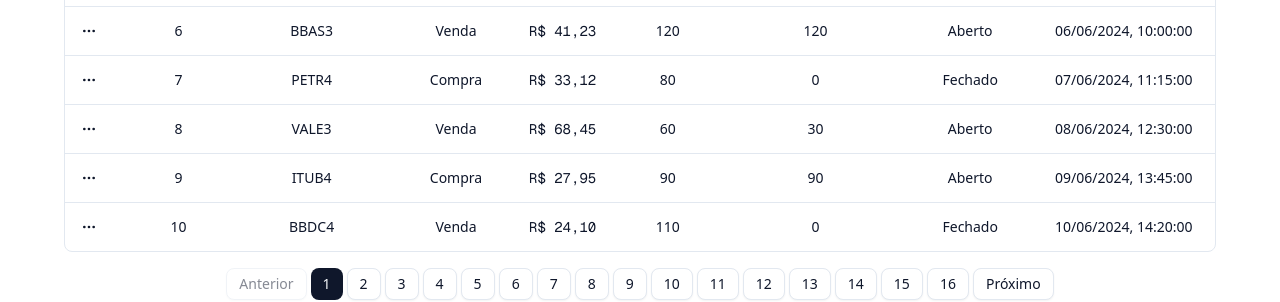
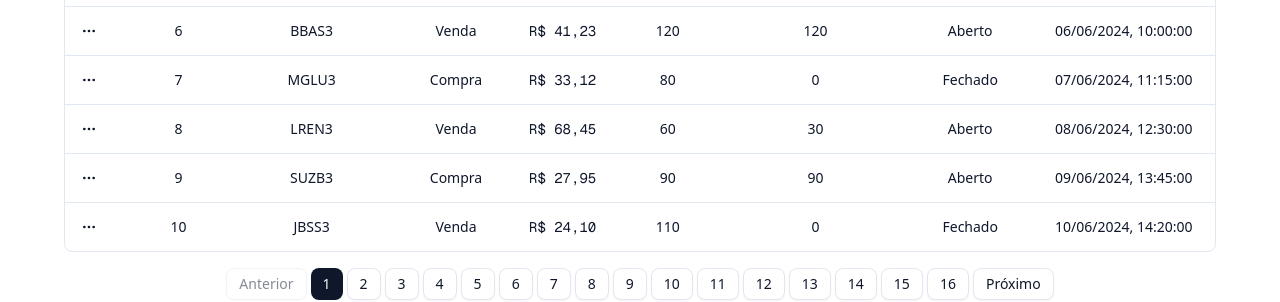
Before and after one commit to nortonx/order-manager, a Next.js app: page /orders in a window 1280 px wide. Shown: the part 424-726 px from the top of the page. Built offline with nearby package versions, Linux system fonts and the light colour scheme.

Commit message:
add-sorting-option: fixed data file and data-table component.

```diff
--- a/src/app/data/data.json
+++ b/src/app/data/data.json
@@ -61,7 +61,7 @@
   },
   {
     "id": "7",
-    "symbol": "PETR4",
+    "symbol": "MGLU3",
     "type": "BUY",
     "price": 33.12,
     "quantity": 80,
@@ -71,7 +71,7 @@
   },
   {
     "id": "8",
-    "symbol": "VALE3",
+    "symbol": "LREN3",
     "type": "SELL",
     "price": 68.45,
     "quantity": 60,
@@ -81,7 +81,7 @@
   },
   {
     "id": "9",
-    "symbol": "ITUB4",
+    "symbol": "SUZB3",
     "type": "BUY",
     "price": 27.95,
     "quantity": 90,
@@ -91,7 +91,7 @@
   },
   {
     "id": "10",
-    "symbol": "BBDC4",
+    "symbol": "JBSS3",
     "type": "SELL",
     "price": 24.10,
     "quantity": 110,
@@ -101,7 +101,7 @@
   },
   {
     "id": "11",
-    "symbol": "ABEV3",
+    "symbol": "B3SA3",
     "type": "BUY",
     "price": 16.05,
     "quantity": 200,
@@ -111,7 +111,7 @@
   },
   {
     "id": "12",
-    "symbol": "BBAS3",
+    "symbol": "GGBR4",
     "type": "SELL",
     "price": 42.00,
     "quantity": 100,
@@ -121,7 +121,7 @@
   },
   {
     "id": "13",
-    "symbol": "PETR4",
+    "symbol": "WEGE3",
     "type": "BUY",
     "price": 32.80,
     "quantity": 150,
@@ -131,7 +131,7 @@
   },
   {
     "id": "14",
-    "symbol": "VALE3",
+    "symbol": "ITSA4",
     "type": "SELL",
     "price": 69.10,
     "quantity": 70,
@@ -141,7 +141,7 @@
   },
   {
     "id": "15",
-    "symbol": "ITUB4",
+    "symbol": "RENT3",
     "type": "BUY",
     "price": 28.50,
     "quantity": 130,
@@ -151,7 +151,7 @@
   },
   {
     "id": "16",
-    "symbol": "BBDC4",
+    "symbol": "AZUL4",
     "type": "SELL",
     "price": 23.90,
     "quantity": 140,
@@ -161,7 +161,7 @@
   },
   {
     "id": "17",
-    "symbol": "ABEV3",
+    "symbol": "UGPA3",
     "type": "BUY",
     "price": 15.90,
     "quantity": 250,
@@ -171,7 +171,7 @@
   },
   {
     "id": "18",
-    "symbol": "BBAS3",
+    "symbol": "VIVT3",
     "type": "SELL",
     "price": 41.75,
     "quantity": 130,
@@ -181,7 +181,7 @@
   },
   {
     "id": "19",
-    "symbol": "PETR4",
+    "symbol": "RADL3",
     "type": "BUY",
     "price": 33.50,
     "quantity": 120,
@@ -191,7 +191,7 @@
   },
   {
     "id": "20",
-    "symbol": "VALE3",
+    "symbol": "EQTL3",
     "type": "SELL",
     "price": 67.95,
     "quantity": 80,
@@ -201,7 +201,7 @@
   },
   {
     "id": "21",
-    "symbol": "ITUB4",
+    "symbol": "PRIO3",
     "type": "BUY",
     "price": 28.20,
     "quantity": 110,
@@ -211,7 +211,7 @@
   },
   {
     "id": "22",
-    "symbol": "BBDC4",
+    "symbol": "VBBR3",
     "type": "SELL",
     "price": 24.30,
     "quantity": 160,
@@ -221,7 +221,7 @@
   },
   {
     "id": "23",
-    "symbol": "ABEV3",
+    "symbol": "HAPV3",
     "type": "BUY",
     "price": 16.20,
     "quantity": 220,
@@ -231,7 +231,7 @@
   },
   {
     "id": "24",
-    "symbol": "BBAS3",
+    "symbol": "RAIL3",
     "type": "SELL",
     "price": 42.10,
     "quantity": 140,
@@ -241,7 +241,7 @@
   },
   {
     "id": "25",
-    "symbol": "PETR4",
+    "symbol": "SBSP3",
     "type": "BUY",
     "price": 32.95,
     "quantity": 100,
@@ -251,7 +251,7 @@
   },
   {
     "id": "26",
-    "symbol": "VALE3",
+    "symbol": "CSNA3",
     "type": "SELL",
     "price": 68.20,
     "quantity": 90,
@@ -261,7 +261,7 @@
   },
   {
     "id": "27",
-    "symbol": "ITUB4",
+    "symbol": "CMIG4",
     "type": "BUY",
     "price": 28.35,
     "quantity": 140,
@@ -271,7 +271,7 @@
   },
   {
     "id": "28",
-    "symbol": "BBDC4",
+    "symbol": "ELET3",
     "type": "SELL",
     "price": 23.80,
     "quantity": 120,
@@ -281,7 +281,7 @@
   },
   {
     "id": "29",
-    "symbol": "ABEV3",
+    "symbol": "EMBR3",
     "type": "BUY",
     "price": 15.85,
     "quantity": 210,
@@ -291,7 +291,7 @@
   },
   {
     "id": "30",
-    "symbol": "BBAS3",
+    "symbol": "COGN3",
     "type": "SELL",
     "price": 41.90,
     "quantity": 110,
@@ -301,7 +301,7 @@
   },
   {
     "id": "31",
-    "symbol": "PETR4",
+    "symbol": "NTCO3",
     "type": "BUY",
     "price": 33.30,
     "quantity": 130,
@@ -311,7 +311,7 @@
   },
   {
     "id": "32",
-    "symbol": "VALE3",
+    "symbol": "TIMS3",
     "type": "SELL",
     "price": 67.60,
     "quantity": 100,
@@ -321,7 +321,7 @@
   },
   {
     "id": "33",
-    "symbol": "ITUB4",
+    "symbol": "KLBN11",
     "type": "BUY",
     "price": 28.60,
     "quantity": 120,
@@ -331,7 +331,7 @@
   },
   {
     "id": "34",
-    "symbol": "BBDC4",
+    "symbol": "CYRE3",
     "type": "SELL",
     "price": 24.00,
     "quantity": 150,
@@ -341,7 +341,7 @@
   },
   {
     "id": "35",
-    "symbol": "ABEV3",
+    "symbol": "BRFS3",
     "type": "BUY",
     "price": 16.10,
     "quantity": 230,
@@ -351,7 +351,7 @@
   },
   {
     "id": "36",
-    "symbol": "BBAS3",
+    "symbol": "CSAN3",
     "type": "SELL",
     "price": 42.30,
     "quantity": 120,
@@ -361,7 +361,7 @@
   },
   {
     "id": "37",
-    "symbol": "PETR4",
+    "symbol": "CPLE6",
     "type": "BUY",
     "price": 33.00,
     "quantity": 140,
@@ -371,7 +371,7 @@
   },
   {
     "id": "38",
-    "symbol": "VALE3",
+    "symbol": "ASAI3",
     "type": "SELL",
     "price": 68.00,
     "quantity": 110,
@@ -381,7 +381,7 @@
   },
   {
     "id": "39",
-    "symbol": "ITUB4",
+    "symbol": "BBSE3",
     "type": "BUY",
     "price": 28.40,
     "quantity": 100,
@@ -391,7 +391,7 @@
   },
   {
     "id": "40",
-    "symbol": "BBDC4",
+    "symbol": "MRVE3",
     "type": "SELL",
     "price": 23.70,
     "quantity": 130,
@@ -401,7 +401,7 @@
   },
   {
     "id": "41",
-    "symbol": "ABEV3",
+    "symbol": "PCAR3",
     "type": "BUY",
     "price": 15.95,
     "quantity": 240,
@@ -411,7 +411,7 @@
   },
   {
     "id": "42",
-    "symbol": "BBAS3",
+    "symbol": "SANB11",
     "type": "SELL",
     "price": 41.80,
     "quantity": 130,
@@ -421,7 +421,7 @@
   },
   {
     "id": "43",
-    "symbol": "PETR4",
+    "symbol": "TOTS3",
     "type": "BUY",
     "price": 33.20,
     "quantity": 150,
@@ -431,7 +431,7 @@
   },
   {
     "id": "44",
-    "symbol": "VALE3",
+    "symbol": "RDOR3",
     "type": "SELL",
     "price": 67.70,
     "quantity": 120,
@@ -441,7 +441,7 @@
   },
   {
     "id": "45",
-    "symbol": "ITUB4",
+    "symbol": "GOAU4",
     "type": "BUY",
     "price": 28.70,
     "quantity": 110,
@@ -451,7 +451,7 @@
   },
   {
     "id": "46",
-    "symbol": "BBDC4",
+    "symbol": "CVCB3",
     "type": "SELL",
     "price": 24.20,
     "quantity": 140,
@@ -461,7 +461,7 @@
   },
   {
     "id": "47",
-    "symbol": "ABEV3",
+    "symbol": "YDUQ3",
     "type": "BUY",
     "price": 16.25,
     "quantity": 250,
@@ -471,7 +471,7 @@
   },
   {
     "id": "48",
-    "symbol": "BBAS3",
+    "symbol": "MULT3",
     "type": "SELL",
     "price": 42.20,
     "quantity": 140,
@@ -481,7 +481,7 @@
   },
   {
     "id": "49",
-    "symbol": "PETR4",
+    "symbol": "USIM5",
     "type": "BUY",
     "price": 32.85,
     "quantity": 120,
@@ -491,7 +491,7 @@
   },
   {
     "id": "50",
-    "symbol": "VALE3",
+    "symbol": "BRKM5",
     "type": "SELL",
     "price": 68.30,
     "quantity": 130,
@@ -501,7 +501,7 @@
   },
   {
     "id": "51",
-    "symbol": "ITUB4",
+    "symbol": "ENEV3",
     "type": "BUY",
     "price": 28.55,
     "quantity": 120,
@@ -511,7 +511,7 @@
   },
   {
     "id": "52",
-    "symbol": "BBDC4",
+    "symbol": "CRFB3",
     "type": "SELL",
     "price": 23.95,
     "quantity": 150,
@@ -521,7 +521,7 @@
   },
   {
     "id": "53",
-    "symbol": "ABEV3",
+    "symbol": "CCRO3",
     "type": "BUY",
     "price": 16.00,
     "quantity": 260,
@@ -531,7 +531,7 @@
   },
   {
     "id": "54",
-    "symbol": "BBAS3",
+    "symbol": "FLRY3",
     "type": "SELL",
     "price": 41.95,
     "quantity": 150,
@@ -541,7 +541,7 @@
   },
   {
     "id": "55",
-    "symbol": "PETR4",
+    "symbol": "HYPE3",
     "type": "BUY",
     "price": 33.40,
     "quantity": 130,
@@ -551,7 +551,7 @@
   },
   {
     "id": "56",
-    "symbol": "VALE3",
+    "symbol": "MRFG3",
     "type": "SELL",
     "price": 67.80,
     "quantity": 140,
@@ -561,7 +561,7 @@
   },
   {
     "id": "57",
-    "symbol": "ITUB4",
+    "symbol": "TAEE11",
     "type": "BUY",
     "price": 28.80,
     "quantity": 130,
@@ -571,7 +571,7 @@
   },
   {
     "id": "58",
-    "symbol": "BBDC4",
+    "symbol": "ALPA4",
     "type": "SELL",
     "price": 24.10,
     "quantity": 160,
@@ -581,7 +581,7 @@
   },
   {
     "id": "59",
-    "symbol": "ABEV3",
+    "symbol": "CPFE3",
     "type": "BUY",
     "price": 16.15,
     "quantity": 270,
@@ -591,7 +591,7 @@
   },
   {
     "id": "60",
-    "symbol": "BBAS3",
+    "symbol": "ECOR3",
     "type": "SELL",
     "price": 42.10,
     "quantity": 160,
@@ -601,7 +601,7 @@
   },
   {
     "id": "61",
-    "symbol": "PETR4",
+    "symbol": "PETZ3",
     "type": "BUY",
     "price": 33.10,
     "quantity": 140,
@@ -611,7 +611,7 @@
   },
   {
     "id": "62",
-    "symbol": "VALE3",
+    "symbol": "LWSA3",
     "type": "SELL",
     "price": 68.10,
     "quantity": 150,
@@ -621,7 +621,7 @@
   },
   {
     "id": "63",
-    "symbol": "ITUB4",
+    "symbol": "QUAL3",
     "type": "BUY",
     "price": 28.65,
     "quantity": 140,
@@ -631,7 +631,7 @@
   },
   {
     "id": "64",
-    "symbol": "BBDC4",
+    "symbol": "IRBR3",
     "type": "SELL",
     "price": 23.85,
     "quantity": 170,
@@ -641,7 +641,7 @@
   },
   {
     "id": "65",
-    "symbol": "ABEV3",
+    "symbol": "SLCE3",
     "type": "BUY",
     "price": 15.80,
     "quantity": 280,
@@ -651,7 +651,7 @@
   },
   {
     "id": "66",
-    "symbol": "BBAS3",
+    "symbol": "BEEF3",
     "type": "SELL",
     "price": 41.70,
     "quantity": 170,
@@ -661,7 +661,7 @@
   },
   {
     "id": "67",
-    "symbol": "PETR4",
+    "symbol": "DXCO3",
     "type": "BUY",
     "price": 33.25,
     "quantity": 150,
@@ -671,7 +671,7 @@
   },
   {
     "id": "68",
-    "symbol": "VALE3",
+    "symbol": "SOMA3",
     "type": "SELL",
     "price": 67.90,
     "quantity": 160,
@@ -681,7 +681,7 @@
   },
   {
     "id": "69",
-    "symbol": "ITUB4",
+    "symbol": "ARZZ3",
     "type": "BUY",
     "price": 28.90,
     "quantity": 150,
@@ -691,7 +691,7 @@
   },
   {
     "id": "70",
-    "symbol": "BBDC4",
+    "symbol": "ANIM3",
     "type": "SELL",
     "price": 24.00,
     "quantity": 180,
@@ -701,7 +701,7 @@
   },
   {
     "id": "71",
-    "symbol": "ABEV3",
+    "symbol": "SMFT3",
     "type": "BUY",
     "price": 16.05,
     "quantity": 290,
@@ -711,7 +711,7 @@
   },
   {
     "id": "72",
-    "symbol": "BBAS3",
+    "symbol": "BPAC11",
     "type": "SELL",
     "price": 42.00,
     "quantity": 180,
@@ -721,7 +721,7 @@
   },
   {
     "id": "73",
-    "symbol": "PETR4",
+    "symbol": "EZTC3",
     "type": "BUY",
     "price": 32.90,
     "quantity": 160,
@@ -731,7 +731,7 @@
   },
   {
     "id": "74",
-    "symbol": "VALE3",
+    "symbol": "MOVI3",
     "type": "SELL",
     "price": 68.20,
     "quantity": 170,
@@ -741,7 +741,7 @@
   },
   {
     "id": "75",
-    "symbol": "ITUB4",
+    "symbol": "ALOS3",
     "type": "BUY",
     "price": 28.75,
     "quantity": 160,
@@ -751,7 +751,7 @@
   },
   {
     "id": "76",
-    "symbol": "BBDC4",
+    "symbol": "CEAB3",
     "type": "SELL",
     "price": 23.90,
     "quantity": 190,
@@ -761,7 +761,7 @@
   },
   {
     "id": "77",
-    "symbol": "ABEV3",
+    "symbol": "POMO4",
     "type": "BUY",
     "price": 15.90,
     "quantity": 300,
@@ -771,7 +771,7 @@
   },
   {
     "id": "78",
-    "symbol": "BBAS3",
+    "symbol": "AMER3",
     "type": "SELL",
     "price": 41.85,
     "quantity": 190,
@@ -781,7 +781,7 @@
   },
   {
     "id": "79",
-    "symbol": "PETR4",
+    "symbol": "RRRP3",
     "type": "BUY",
     "price": 33.05,
     "quantity": 170,
@@ -791,7 +791,7 @@
   },
   {
     "id": "80",
-    "symbol": "VALE3",
+    "symbol": "RECV3",
     "type": "SELL",
     "price": 67.60,
     "quantity": 180,
@@ -801,7 +801,7 @@
   },
   {
     "id": "81",
-    "symbol": "ITUB4",
+    "symbol": "CIEL3",
     "type": "BUY",
     "price": 28.60,
     "quantity": 170,
@@ -811,7 +811,7 @@
   },
   {
     "id": "82",
-    "symbol": "BBDC4",
+    "symbol": "BRAP4",
     "type": "SELL",
     "price": 24.10,
     "quantity": 200,
@@ -821,7 +821,7 @@
   },
   {
     "id": "83",
-    "symbol": "ABEV3",
+    "symbol": "CMIN3",
     "type": "BUY",
     "price": 16.20,
     "quantity": 310,
@@ -831,7 +831,7 @@
   },
   {
     "id": "84",
-    "symbol": "BBAS3",
+    "symbol": "VAMO3",
     "type": "SELL",
     "price": 42.20,
     "quantity": 200,
@@ -841,7 +841,7 @@
   },
   {
     "id": "85",
-    "symbol": "PETR4",
+    "symbol": "AURE3",
     "type": "BUY",
     "price": 33.30,
     "quantity": 180,
@@ -851,7 +851,7 @@
   },
   {
     "id": "86",
-    "symbol": "VALE3",
+    "symbol": "TRPL4",
     "type": "SELL",
     "price": 68.00,
     "quantity": 190,
@@ -861,7 +861,7 @@
   },
   {
     "id": "87",
-    "symbol": "ITUB4",
+    "symbol": "PSSA3",
     "type": "BUY",
     "price": 28.85,
     "quantity": 180,
@@ -871,7 +871,7 @@
   },
   {
     "id": "88",
-    "symbol": "BBDC4",
+    "symbol": "EGIE3",
     "type": "SELL",
     "price": 23.95,
     "quantity": 210,
@@ -881,7 +881,7 @@
   },
   {
     "id": "89",
-    "symbol": "ABEV3",
+    "symbol": "CASH3",
     "type": "BUY",
     "price": 15.85,
     "quantity": 320,
@@ -891,7 +891,7 @@
   },
   {
     "id": "90",
-    "symbol": "BBAS3",
+    "symbol": "CURY3",
     "type": "SELL",
     "price": 41.90,
     "quantity": 210,
@@ -901,7 +901,7 @@
   },
   {
     "id": "91",
-    "symbol": "PETR4",
+    "symbol": "RAIZ4",
     "type": "BUY",
     "price": 33.15,
     "quantity": 190,
@@ -911,7 +911,7 @@
   },
   {
     "id": "92",
-    "symbol": "VALE3",
+    "symbol": "SIMH3",
     "type": "SELL",
     "price": 67.70,
     "quantity": 200,
@@ -921,7 +921,7 @@
   },
   {
     "id": "93",
-    "symbol": "ITUB4",
+    "symbol": "ENGI11",
     "type": "BUY",
     "price": 28.70,
     "quantity": 190,
@@ -931,7 +931,7 @@
   },
   {
     "id": "94",
-    "symbol": "BBDC4",
+    "symbol": "VIIA3",
     "type": "SELL",
     "price": 24.20,
     "quantity": 220,
@@ -941,7 +941,7 @@
   },
   {
     "id": "95",
-    "symbol": "ABEV3",
+    "symbol": "GETT3",
     "type": "BUY",
     "price": 16.10,
     "quantity": 330,
@@ -951,7 +951,7 @@
   },
   {
     "id": "96",
-    "symbol": "BBAS3",
+    "symbol": "MDIA3",
     "type": "SELL",
     "price": 42.05,
     "quantity": 220,
@@ -961,7 +961,7 @@
   },
   {
     "id": "97",
-    "symbol": "PETR4",
+    "symbol": "NEOE3",
     "type": "BUY",
     "price": 32.80,
     "quantity": 200,
@@ -971,7 +971,7 @@
   },
   {
     "id": "98",
-    "symbol": "VALE3",
+    "symbol": "AMBP3",
     "type": "SELL",
     "price": 68.10,
     "quantity": 210,
@@ -981,7 +981,7 @@
   },
   {
     "id": "99",
-    "symbol": "ITUB4",
+    "symbol": "DIRR3",
     "type": "BUY",
     "price": 28.95,
     "quantity": 200,
@@ -991,7 +991,7 @@
   },
   {
     "id": "100",
-    "symbol": "BBDC4",
+    "symbol": "GOLL4",
     "type": "SELL",
     "price": 23.85,
     "quantity": 230,
@@ -1001,7 +1001,7 @@
   },
   {
     "id": "101",
-    "symbol": "ABEV3",
+    "symbol": "HBSA3",
     "type": "BUY",
     "price": 15.95,
     "quantity": 340,
@@ -1011,7 +1011,7 @@
   },
   {
     "id": "102",
-    "symbol": "BBAS3",
+    "symbol": "TASA4",
     "type": "SELL",
     "price": 41.75,
     "quantity": 230,
@@ -1021,7 +1021,7 @@
   },
   {
     "id": "103",
-    "symbol": "PETR4",
+    "symbol": "SMTO3",
     "type": "BUY",
     "price": 33.00,
     "quantity": 210,
@@ -1031,7 +1031,7 @@
   },
   {
     "id": "104",
-    "symbol": "VALE3",
+    "symbol": "LJQQ3",
     "type": "SELL",
     "price": 67.80,
     "quantity": 220,
@@ -1041,7 +1041,7 @@
   },
   {
     "id": "105",
-    "symbol": "ITUB4",
+    "symbol": "BRIT3",
     "type": "BUY",
     "price": 28.80,
     "quantity": 210,
@@ -1051,7 +1051,7 @@
   },
   {
     "id": "106",
-    "symbol": "BBDC4",
+    "symbol": "SEQL3",
     "type": "SELL",
     "price": 24.00,
     "quantity": 240,
@@ -1061,7 +1061,7 @@
   },
   {
     "id": "107",
-    "symbol": "ABEV3",
+    "symbol": "CLSA3",
     "type": "BUY",
     "price": 16.20,
     "quantity": 350,
@@ -1071,7 +1071,7 @@
   },
   {
     "id": "108",
-    "symbol": "BBAS3",
+    "symbol": "LOGG3",
     "type": "SELL",
     "price": 41.90,
     "quantity": 240,
@@ -1081,7 +1081,7 @@
   },
   {
     "id": "109",
-    "symbol": "PETR4",
+    "symbol": "GUAR3",
     "type": "BUY",
     "price": 33.25,
     "quantity": 220,
@@ -1091,7 +1091,7 @@
   },
   {
     "id": "110",
-    "symbol": "VALE3",
+    "symbol": "JHSF3",
     "type": "SELL",
     "price": 68.00,
     "quantity": 230,
@@ -1101,7 +1101,7 @@
   },
   {
     "id": "111",
-    "symbol": "ITUB4",
+    "symbol": "MELK3",
     "type": "BUY",
     "price": 28.95,
     "quantity": 220,
@@ -1111,7 +1111,7 @@
   },
   {
     "id": "112",
-    "symbol": "BBDC4",
+    "symbol": "TRIS3",
     "type": "SELL",
     "price": 23.95,
     "quantity": 250,
@@ -1121,7 +1121,7 @@
   },
   {
     "id": "113",
-    "symbol": "ABEV3",
+    "symbol": "PORT3",
     "type": "BUY",
     "price": 15.85,
     "quantity": 360,
@@ -1131,7 +1131,7 @@
   },
   {
     "id": "114",
-    "symbol": "BBAS3",
+    "symbol": "MYPK3",
     "type": "SELL",
     "price": 42.10,
     "quantity": 250,
@@ -1141,7 +1141,7 @@
   },
   {
     "id": "115",
-    "symbol": "PETR4",
+    "symbol": "BLAU3",
     "type": "BUY",
     "price": 33.10,
     "quantity": 230,
@@ -1151,7 +1151,7 @@
   },
   {
     "id": "116",
-    "symbol": "VALE3",
+    "symbol": "AERI3",
     "type": "SELL",
     "price": 67.90,
     "quantity": 240,
@@ -1161,7 +1161,7 @@
   },
   {
     "id": "117",
-    "symbol": "ITUB4",
+    "symbol": "MATD3",
     "type": "BUY",
     "price": 28.70,
     "quantity": 230,
@@ -1171,7 +1171,7 @@
   },
   {
     "id": "118",
-    "symbol": "BBDC4",
+    "symbol": "SEER3",
     "type": "SELL",
     "price": 24.10,
     "quantity": 260,
@@ -1181,7 +1181,7 @@
   },
   {
     "id": "119",
-    "symbol": "ABEV3",
+    "symbol": "TGMA3",
     "type": "BUY",
     "price": 16.00,
     "quantity": 370,
@@ -1191,7 +1191,7 @@
   },
   {
     "id": "120",
-    "symbol": "BBAS3",
+    "symbol": "VIVA3",
     "type": "SELL",
     "price": 41.80,
     "quantity": 260,
@@ -1201,7 +1201,7 @@
   },
   {
     "id": "121",
-    "symbol": "PETR4",
+    "symbol": "CAML3",
     "type": "BUY",
     "price": 33.35,
     "quantity": 240,
@@ -1211,7 +1211,7 @@
   },
   {
     "id": "122",
-    "symbol": "VALE3",
+    "symbol": "TFCO4",
     "type": "SELL",
     "price": 68.20,
     "quantity": 250,
@@ -1221,7 +1221,7 @@
   },
   {
     "id": "123",
-    "symbol": "ITUB4",
+    "symbol": "SHUL4",
     "type": "BUY",
     "price": 28.85,
     "quantity": 240,
@@ -1231,7 +1231,7 @@
   },
   {
     "id": "124",
-    "symbol": "BBDC4",
+    "symbol": "ODPV3",
     "type": "SELL",
     "price": 23.80,
     "quantity": 270,
@@ -1241,7 +1241,7 @@
   },
   {
     "id": "125",
-    "symbol": "ABEV3",
+    "symbol": "PFRM3",
     "type": "BUY",
     "price": 15.90,
     "quantity": 380,
@@ -1251,7 +1251,7 @@
   },
   {
     "id": "126",
-    "symbol": "BBAS3",
+    "symbol": "LUPA3",
     "type": "SELL",
     "price": 41.95,
     "quantity": 270,
@@ -1261,7 +1261,7 @@
   },
   {
     "id": "127",
-    "symbol": "PETR4",
+    "symbol": "PGMN3",
     "type": "BUY",
     "price": 33.20,
     "quantity": 250,
@@ -1271,7 +1271,7 @@
   },
   {
     "id": "128",
-    "symbol": "VALE3",
+    "symbol": "LAND3",
     "type": "SELL",
     "price": 67.60,
     "quantity": 260,
@@ -1281,7 +1281,7 @@
   },
   {
     "id": "129",
-    "symbol": "ITUB4",
+    "symbol": "TTEN3",
     "type": "BUY",
     "price": 28.60,
     "quantity": 250,
@@ -1291,7 +1291,7 @@
   },
   {
     "id": "130",
-    "symbol": "BBDC4",
+    "symbol": "AESB3",
     "type": "SELL",
     "price": 24.00,
     "quantity": 280,
@@ -1301,7 +1301,7 @@
   },
   {
     "id": "131",
-    "symbol": "ABEV3",
+    "symbol": "BMGB4",
     "type": "BUY",
     "price": 16.15,
     "quantity": 390,
@@ -1311,7 +1311,7 @@
   },
   {
     "id": "132",
-    "symbol": "BBAS3",
+    "symbol": "MODL3",
     "type": "SELL",
     "price": 42.10,
     "quantity": 280,
@@ -1321,7 +1321,7 @@
   },
   {
     "id": "133",
-    "symbol": "PETR4",
+    "symbol": "PINE4",
     "type": "BUY",
     "price": 32.95,
     "quantity": 260,
@@ -1331,7 +1331,7 @@
   },
   {
     "id": "134",
-    "symbol": "VALE3",
+    "symbol": "RPAD5",
     "type": "SELL",
     "price": 68.10,
     "quantity": 270,
@@ -1341,7 +1341,7 @@
   },
   {
     "id": "135",
-    "symbol": "ITUB4",
+    "symbol": "ALSO3",
     "type": "BUY",
     "price": 28.75,
     "quantity": 260,
@@ -1351,7 +1351,7 @@
   },
   {
     "id": "136",
-    "symbol": "BBDC4",
+    "symbol": "CSMG3",
     "type": "SELL",
     "price": 23.85,
     "quantity": 290,
@@ -1361,7 +1361,7 @@
   },
   {
     "id": "137",
-    "symbol": "ABEV3",
+    "symbol": "SAPR4",
     "type": "BUY",
     "price": 15.80,
     "quantity": 400,
@@ -1371,7 +1371,7 @@
   },
   {
     "id": "138",
-    "symbol": "BBAS3",
+    "symbol": "FESA4",
     "type": "SELL",
     "price": 41.70,
     "quantity": 290,
@@ -1381,7 +1381,7 @@
   },
   {
     "id": "139",
-    "symbol": "PETR4",
+    "symbol": "GRND3",
     "type": "BUY",
     "price": 33.10,
     "quantity": 270,
@@ -1391,7 +1391,7 @@
   },
   {
     "id": "140",
-    "symbol": "VALE3",
+    "symbol": "HBOR3",
     "type": "SELL",
     "price": 67.90,
     "quantity": 280,
@@ -1401,7 +1401,7 @@
   },
   {
     "id": "141",
-    "symbol": "ITUB4",
+    "symbol": "LAVV3",
     "type": "BUY",
     "price": 28.90,
     "quantity": 270,
@@ -1411,7 +1411,7 @@
   },
   {
     "id": "142",
-    "symbol": "BBDC4",
+    "symbol": "JFEN3",
     "type": "SELL",
     "price": 24.10,
     "quantity": 300,
@@ -1421,7 +1421,7 @@
   },
   {
     "id": "143",
-    "symbol": "ABEV3",
+    "symbol": "PMAM3",
     "type": "BUY",
     "price": 16.05,
     "quantity": 410,
@@ -1431,7 +1431,7 @@
   },
   {
     "id": "144",
-    "symbol": "BBAS3",
+    "symbol": "PDGR3",
     "type": "SELL",
     "price": 42.00,
     "quantity": 300,
@@ -1441,7 +1441,7 @@
   },
   {
     "id": "145",
-    "symbol": "PETR4",
+    "symbol": "EVEN3",
     "type": "BUY",
     "price": 33.25,
     "quantity": 280,
@@ -1451,7 +1451,7 @@
   },
   {
     "id": "146",
-    "symbol": "VALE3",
+    "symbol": "RCSL3",
     "type": "SELL",
     "price": 68.00,
     "quantity": 290,
@@ -1461,7 +1461,7 @@
   },
   {
     "id": "147",
-    "symbol": "ITUB4",
+    "symbol": "MTRE3",
     "type": "BUY",
     "price": 28.65,
     "quantity": 280,
@@ -1471,7 +1471,7 @@
   },
   {
     "id": "148",
-    "symbol": "BBDC4",
+    "symbol": "PLPL3",
     "type": "SELL",
     "price": 23.95,
     "quantity": 310,
@@ -1481,7 +1481,7 @@
   },
   {
     "id": "149",
-    "symbol": "ABEV3",
+    "symbol": "TELB4",
     "type": "BUY",
     "price": 15.95,
     "quantity": 420,
@@ -1491,7 +1491,7 @@
   },
   {
     "id": "150",
-    "symbol": "BBAS3",
+    "symbol": "VSTE3",
     "type": "SELL",
     "price": 41.85,
     "quantity": 310,
@@ -1501,7 +1501,7 @@
   },
   {
     "id": "151",
-    "symbol": "PETR4",
+    "symbol": "GSHP3",
     "type": "BUY",
     "price": 33.00,
     "quantity": 290,
@@ -1511,7 +1511,7 @@
   },
   {
     "id": "152",
-    "symbol": "VALE3",
+    "symbol": "FRAS3",
     "type": "SELL",
     "price": 67.60,
     "quantity": 300,
@@ -1521,7 +1521,7 @@
   },
   {
     "id": "153",
-    "symbol": "ITUB4",
+    "symbol": "KEPL3",
     "type": "BUY",
     "price": 28.80,
     "quantity": 290,
@@ -1531,7 +1531,7 @@
   },
   {
     "id": "154",
-    "symbol": "BBDC4",
+    "symbol": "INEP4",
     "type": "SELL",
     "price": 24.00,
     "quantity": 320,
@@ -1541,7 +1541,7 @@
   },
   {
     "id": "155",
-    "symbol": "ABEV3",
+    "symbol": "ROMI3",
     "type": "BUY",
     "price": 16.10,
     "quantity": 430,
```
Also changed, not shown: src/app/orders/data-table.tsx (+11 -5 lines).
